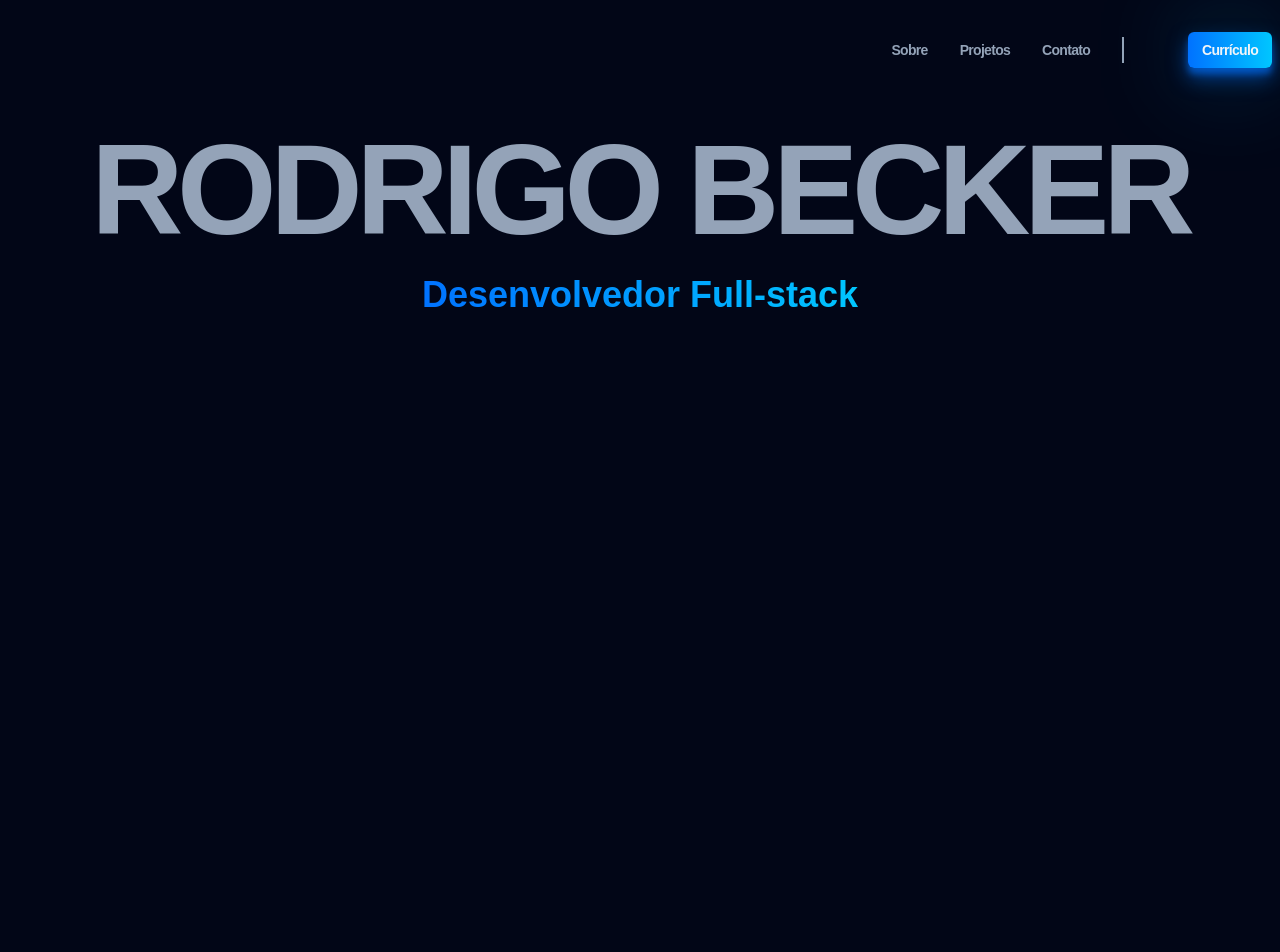
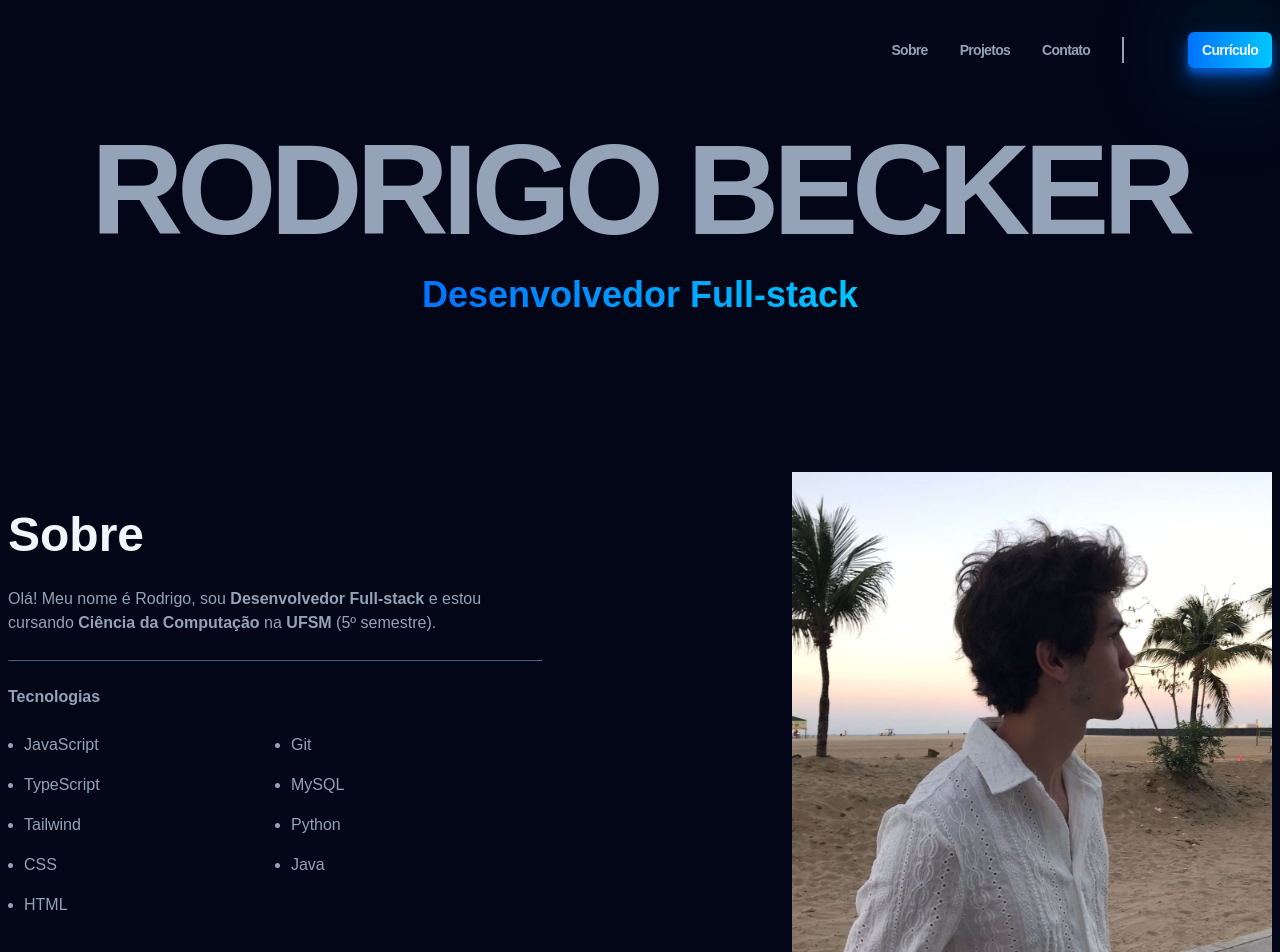
Before and after one commit to guigobecker/portfolio, a website built with Vite: page index.html in a window 1280 px wide. Before the commit the page ends 800 px from the top, so only its background shows below. Built offline with nearby package versions, Linux system fonts and the light colour scheme; a web font is replaced by a local one.

Commit message:
Estilizar seção 'sobre'

```diff
--- a/index.html
+++ b/index.html
@@ -58,6 +58,37 @@
         <h1 class="hero__titulo">RODRIGO BECKER</h1>
         <h2 class="hero__subtitulo">Desenvolvedor Full-stack</h2>
       </section>
+      <section class="sobre container section">
+        <div class="sobre__conteudo">
+          <h2 class="sobre__titulo">Sobre</h2>
+          <p class="sobre__descricao">
+            Olá! Meu nome é Rodrigo, sou
+            <strong>Desenvolvedor Full-stack</strong> e estou cursando
+            <strong>Ciência da Computação</strong> na <strong>UFSM</strong> (5º
+            semestre).
+          </p>
+          <hr class="sobre__hr" />
+          <h3 class="sobre__subtitulo">Tecnologias</h3>
+          <div class="sobre__lista-container">
+            <ul class="sobre__lista">
+              <li class="sobre__lista-item">JavaScript</li>
+              <li class="sobre__lista-item">TypeScript</li>
+              <li class="sobre__lista-item">Tailwind</li>
+              <li class="sobre__lista-item">CSS</li>
+              <li class="sobre__lista-item">HTML</li>
+            </ul>
+            <ul class="sobre__lista">
+              <li class="sobre__lista-item">Git</li>
+              <li class="sobre__lista-item">MySQL</li>
+              <li class="sobre__lista-item">Python</li>
+              <li class="sobre__lista-item">Java</li>
+            </ul>
+          </div>
+        </div>
+        <div class="sobre__img-container">
+          <img class="sobre__img" src="/sobre.jpeg" alt="Foto de perfil" />
+        </div>
+      </section>
     </main>
     <script type="module" src="./src/main.js"></script>
   </body>
--- a/src/main.js
+++ b/src/main.js
@@ -2,4 +2,5 @@ import '../styles/modern-normalize.css';
 import '../styles/style.css';
 import '../styles/components/header.css';
 import '../styles/components/hero.css';
+import '../styles/components/sobre.css';
 import '../styles/utils.css';
--- /dev/null
+++ b/styles/components/sobre.css
@@ -0,0 +1,147 @@
+.sobre {
+  display: flex;
+  flex-direction: column;
+  justify-content: space-between;
+  gap: 1rem;
+}
+
+.sobre__conteudo {
+  display: flex;
+  flex-direction: column;
+  gap: 1rem;
+}
+
+.sobre__titulo {
+  font-size: var(--size-2xl);
+  color: var(--clr-light);
+}
+
+.sobre__descricao {
+  max-width: 60ch;
+  font-size: var(--size-sm);
+  color: var(--clr-slate600);
+}
+
+.sobre__hr {
+  border-color: var(--clr-slate800);
+}
+
+.sobre__subtitulo {
+  font-size: var(--size-sm);
+  color: var(--clr-slate400);
+}
+
+.sobre__lista-container {
+  display: flex;
+}
+
+.sobre__lista {
+  display: flex;
+  flex-direction: column;
+  gap: 1em;
+  padding-left: 1em;
+  flex: 1;
+}
+
+.sobre__lista-item {
+  font-size: var(--size-sm);
+  color: var(--clr-slate600);
+}
+
+.sobre__img {
+  display: block;
+  max-width: 100%;
+  user-select: none;
+}
+
+/* xs */
+@media (min-width: 475px) {
+  .sobre {
+    gap: 1.5rem;
+  }
+
+  .sobre__conteudo {
+    gap: 1.5rem;
+  }
+
+  .sobre__titulo {
+    font-size: var(--size-3xl);
+  }
+
+  .sobre__descricao {
+    font-size: var(--size-base);
+  }
+
+  .sobre__subtitulo {
+    font-size: var(--size-base);
+  }
+
+  .sobre__lista-item {
+    font-size: var(--size-base);
+  }
+}
+
+/* sm */
+@media (min-width: 640px) {
+  .sobre__img-container {
+    display: flex;
+    justify-content: center;
+    align-items: center;
+  }
+
+  .sobre__img {
+    width: 28rem;
+  }
+}
+
+/* lg */
+@media (min-width: 1024px) {
+  .sobre {
+    flex-direction: row;
+    justify-content: space-between;
+    align-items: center;
+  }
+
+  .sobre__titulo {
+    font-size: var(--size-4xl);
+  }
+
+  .sobre__descricao {
+    font-size: var(--size-lg);
+  }
+
+  .sobre__subtitulo {
+    font-size: var(--size-lg);
+  }
+
+  .sobre__lista-item {
+    font-size: var(--size-lg);
+  }
+}
+
+/* xl */
+@media (min-width: 1280px) {
+  .sobre_conteudo {
+    gap: 2rem;
+  }
+
+  .sobre__titulo {
+    font-size: var(--size-5xl);
+  }
+
+  .sobre__descricao {
+    font-size: var(--size-xl);
+  }
+
+  .sobre__subtitulo {
+    font-size: var(--size-xl);
+  }
+
+  .sobre__lista-item {
+    font-size: var(--size-xl);
+  }
+
+  .sobre__img {
+    width: 30rem;
+  }
+}
```
Also changed, not shown: public/sobre.jpeg (added).
